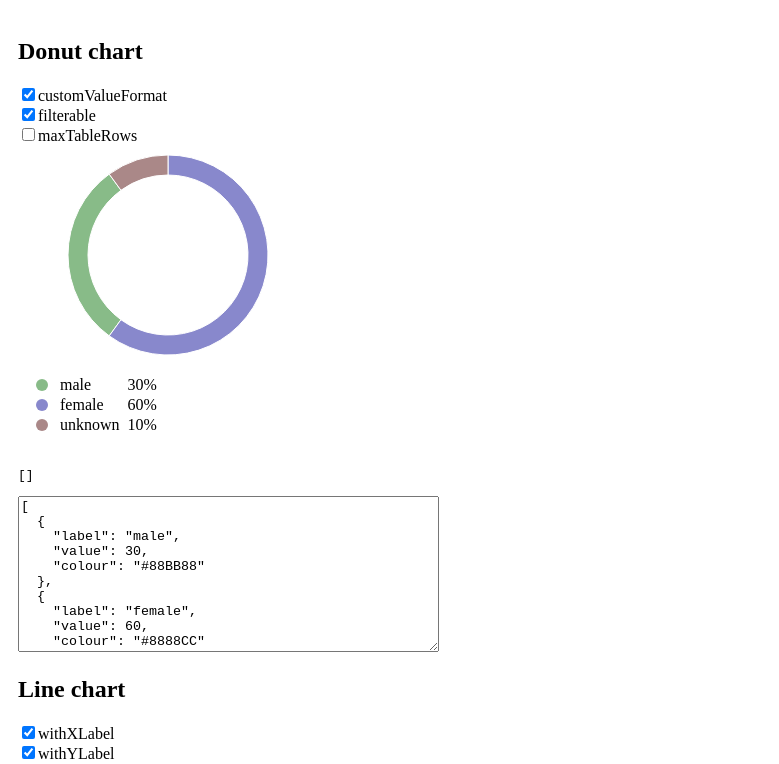
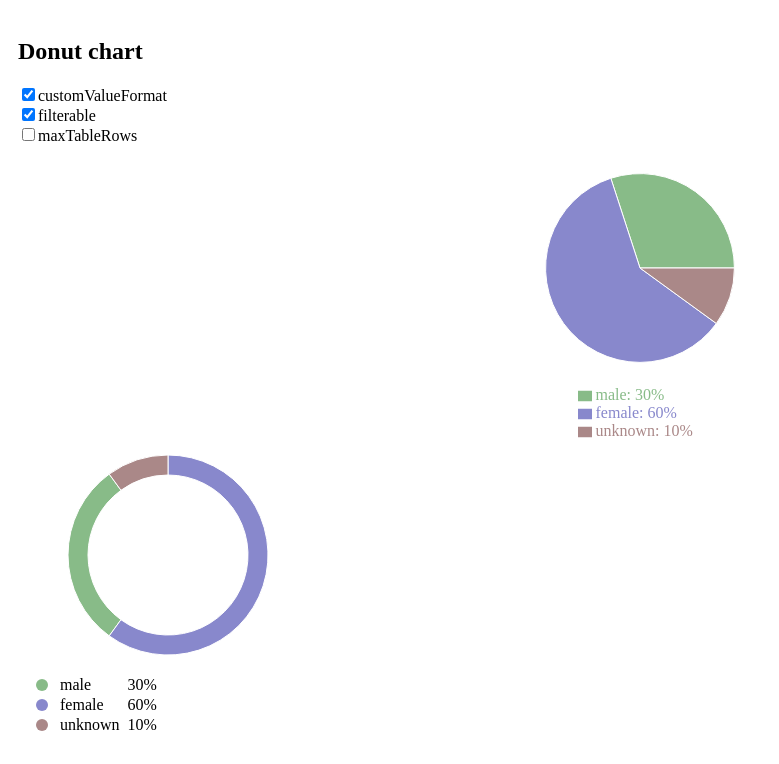
Before and after one commit to flsy/metacharts, a React (Create React App) app: page / in a window 1280 px wide. Shown: the top 764 px of the page, without its empty margins (0-779 px from the left). Built offline with nearby package versions, Linux system fonts and the light colour scheme.

Commit message:
DonutChartV2

```diff
--- a/src/DonutChart/DonutChartDemo.tsx
+++ b/src/DonutChart/DonutChartDemo.tsx
@@ -2,6 +2,7 @@ import React from 'react';
 import { DonutChart } from '../export';
 import DemoContainer from '../DemoContainer';
 import './DonutChart.css';
+import DonutChartV2 from './DonutChartV2'
 
 const data = [
     {
@@ -36,6 +37,12 @@ const DonutChartDemo: React.FC = () => {
         <DemoContainer title="Donut chart" settings={{ customValueFormat: true, filterable: true, maxTableRows: false }} data={data}>
             {(settings, input) => (
                 <>
+                    <DonutChartV2
+                      height={300}
+                      data={input}
+                      isAnimationActive={false}
+                      valueFormat={settings.customValueFormat ? (x) => `${Math.floor(x)}%` : undefined}
+                    />
                     <DonutChart
                         width={300}
                         height={300}
--- /dev/null
+++ b/src/DonutChart/DonutChartV2.tsx
@@ -0,0 +1,20 @@
+import * as React from 'react'
+import focusedHOC from '../focusedHOC'
+import { IDonutChart } from '../interfaces'
+import { PieChart, Pie, Cell, ResponsiveContainer, Tooltip, Legend } from 'recharts'
+
+const DonutChartV2 = ({  data = [], height, valueFormat, isAnimationActive = true }: Pick<IDonutChart, 'data' | 'height' | 'valueFormat' | 'isAnimationActive'>) => (
+  <ResponsiveContainer height={height}>
+    <PieChart>
+      <Tooltip formatter={(_a, _b, record) => [record?.payload?.value, record?.payload?.label]} />
+      <Legend layout="vertical" formatter={(value, entry: any) => `${entry?.payload?.label}: ${valueFormat?.(entry?.payload?.value)}`} />
+      <Pie data={data} dataKey="value" isAnimationActive={isAnimationActive}>
+        {data.map((entry, index) => (
+          <Cell key={`cell-${index}`} fill={entry.colour} />
+        ))}
+      </Pie>
+    </PieChart>
+  </ResponsiveContainer>
+)
+
+export default focusedHOC(DonutChartV2)
--- a/src/export.ts
+++ b/src/export.ts
@@ -5,5 +5,6 @@ export { default as LineChart } from './LineChart/LineChart';
 export { default as NumberChart } from './NumberChart/NumberChart';
 export { default as Histogram } from './Histogram/Histogram';
 export { default as BarChartV2 } from './BarChart/BarChartV2';
+export { default as DonutChartV2 } from './DonutChart/DonutChartV2';
 
 export * from './interfaces';
```
